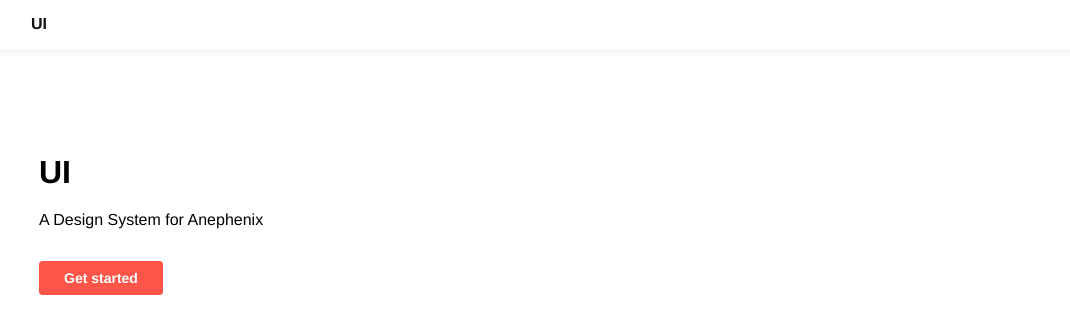
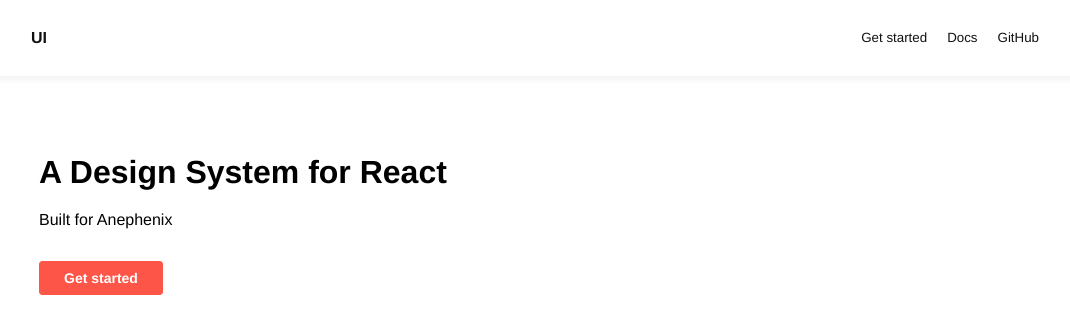
Before and after one commit to anephenix/ui, a Next.js app: page / in a window 1280 px wide. Shown: the top 334 px of the page, without its empty margins (105-1175 px from the left). Built offline with nearby package versions, Linux system fonts and the light colour scheme.

Commit message:
Some tweaks for the website

```diff
--- /dev/null
+++ b/data/navbar-links.js
@@ -0,0 +1,28 @@
+const links = [
+	{
+		text: 'Home',
+		url: '/',
+		hideOnDesktop: true,
+		hideOptions: ({ loggedIn }) => !loggedIn,
+	},
+	{
+		text: 'Get started',
+		url: '/get-started',
+		hideOnDesktop: false,
+		hideOptions: ({ loggedIn }) => !loggedIn,
+	},
+	{
+		text: 'Docs',
+		url: '/docs',
+		hideOptions: ({ loggedIn }) => !loggedIn,
+	},
+	{
+		text: 'GitHub',
+		url: 'https://github.com/anephenix/ui',
+		target: '_blank',
+		rel: 'noopener noreferrer',
+		hideOptions: ({ loggedIn }) => !loggedIn,
+	},
+];
+
+export default links;
--- a/pages/_app.js
+++ b/pages/_app.js
@@ -5,12 +5,18 @@ import Link from 'next/link';
 
 import { Theme, NavBar } from '../index';
 
+// Data
+import links from '../data/navbar-links';
+
 class MyApp extends App {
 	render() {
 		const { Component, pageProps } = this.props;
 		const logo = (
 			<Link href="/">
-				<div style={{ fontWeight: 'bold' }} id="logo">
+				<div
+					style={{ fontWeight: 'bold', cursor: 'pointer' }}
+					id="logo"
+				>
 					UI
 				</div>
 			</Link>
@@ -25,7 +31,7 @@ class MyApp extends App {
 					<title>UI - a design system from Anephenix</title>
 				</Head>
 				<Theme>
-					<NavBar logo={logo} links={[]} />
+					<NavBar logo={logo} links={links} loggedIn={false} />
 					<div className="page container withSidePadding">
 						<Component {...pageProps} />
 					</div>
--- a/pages/index.js
+++ b/pages/index.js
@@ -17,8 +17,8 @@ const lead = {
 const HomePage = () => (
 	<div style={{ marginTop: '40px' }}>
 		<div style={hero}>
-			<h1>UI</h1>
-			<p style={lead}>A Design System for Anephenix</p>
+			<h1>A Design System for React</h1>
+			<p style={lead}>Built for Anephenix</p>
 			<Link href="get-started">
 				<a className="button theme-default primary">Get started</a>
 			</Link>
```
Also changed, not shown: pages/docs.js (added, +16 -0 lines).
